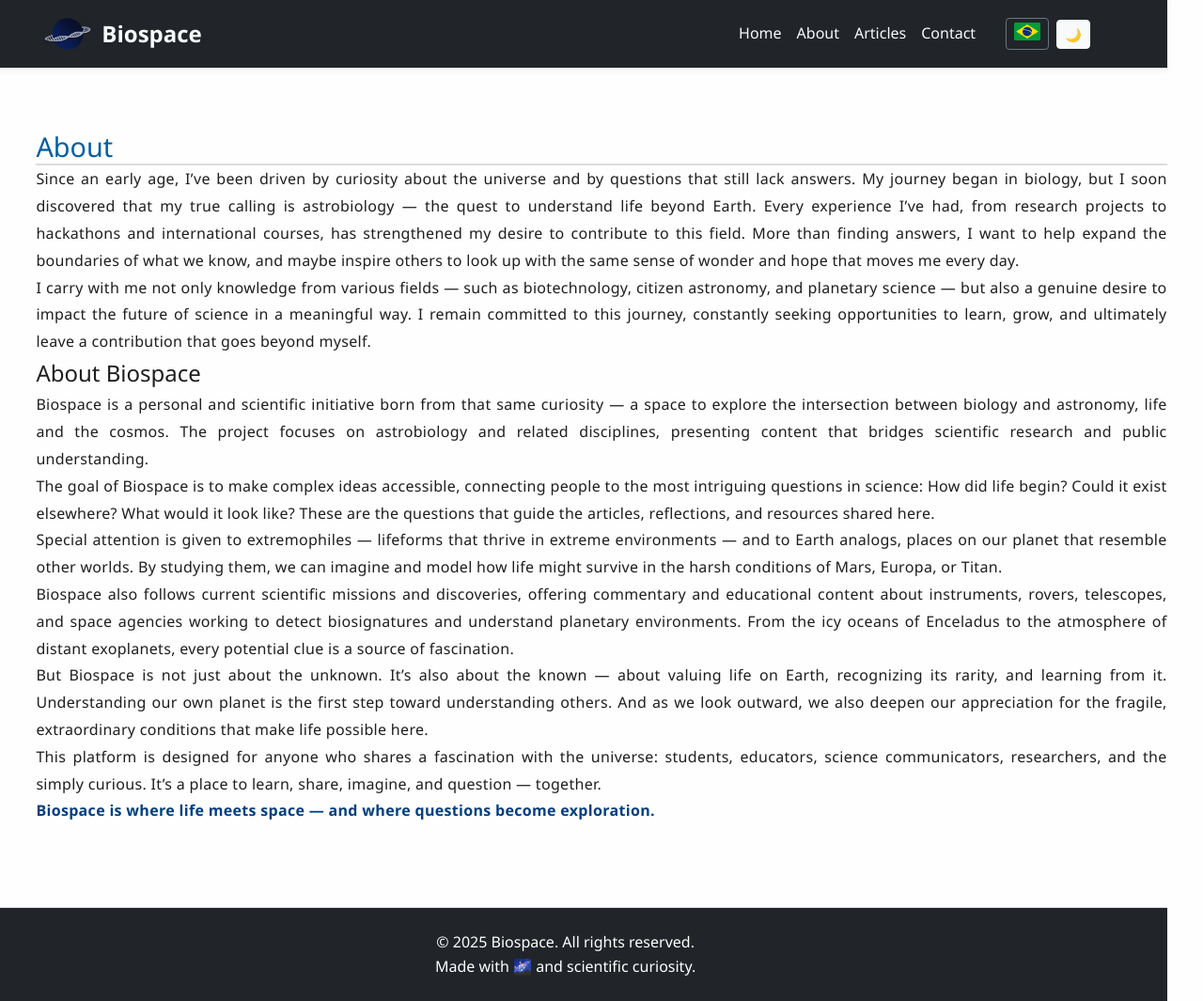
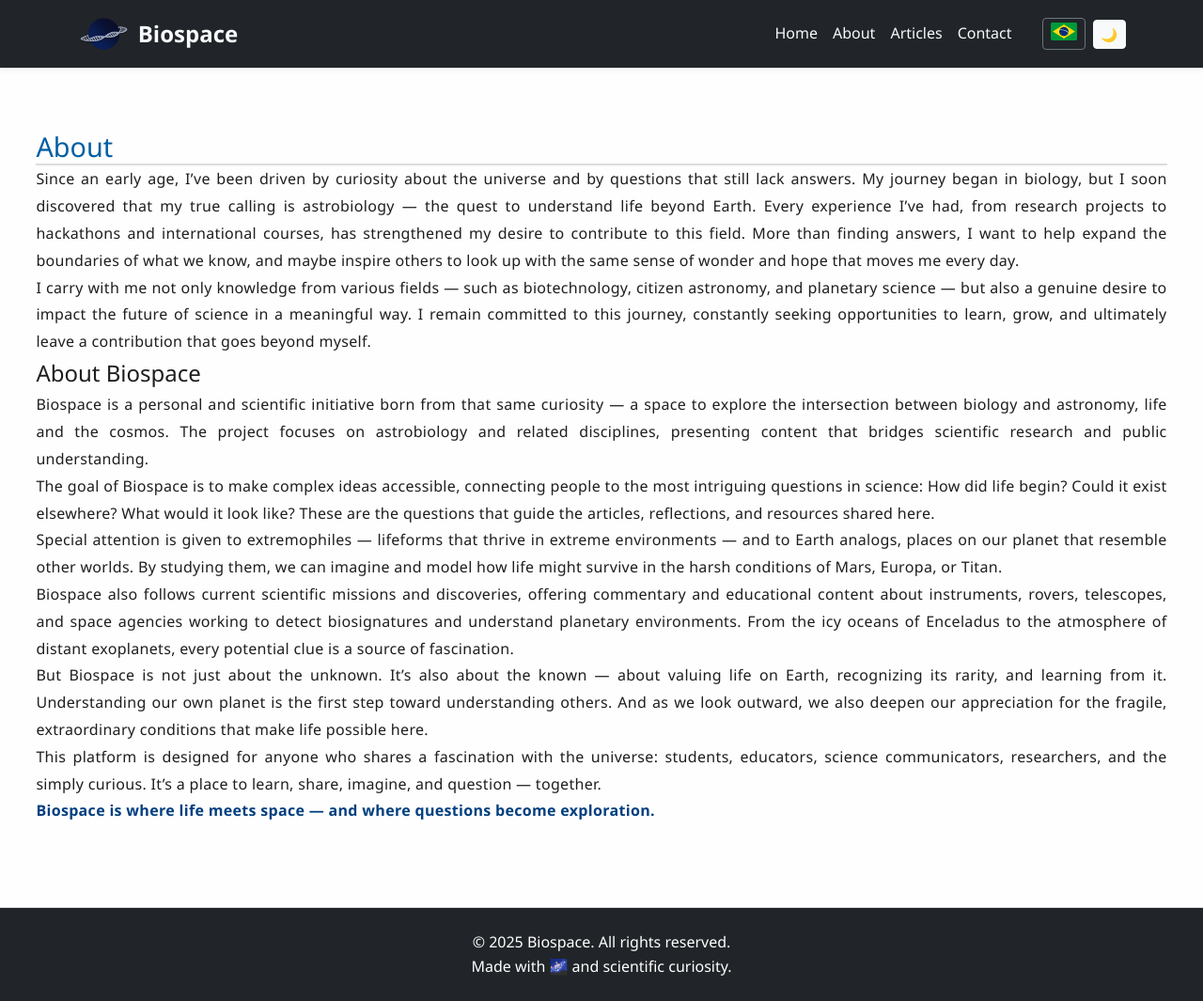
Before and after one commit to renaanc/biospace, a Django app: page /en/about/ in a window 1280 px wide. Shown: the whole page at 94% size. Run offline with Django 5.2, Linux system fonts and the light colour scheme; some libraries are stand-ins or nearby versions.

Commit message:
att styles.css2

```diff
--- a/static/css/styles.css
+++ b/static/css/styles.css
@@ -118,8 +118,8 @@ main {
   padding: 20px var(--text-padding);
   position: sticky;
   top: 0;
-  width: 100vw;
-  margin-left: calc(-1 * var(--text-padding));
+  width: 100%;
+  margin-left: 0;
   z-index: 10;
 }
 
@@ -195,8 +195,8 @@ main {
   padding: 40px var(--text-padding);
   border-top: 1px solid var(--border-color);
   margin-top: auto;
-  width: 100vw;
-  margin-left: calc(-1 * var(--text-padding));
+  width: 100%;
+  margin-left: 0;
 }
 
 /* ==== RESET DE MARGEM ESPECÍFICO ==== */
```
